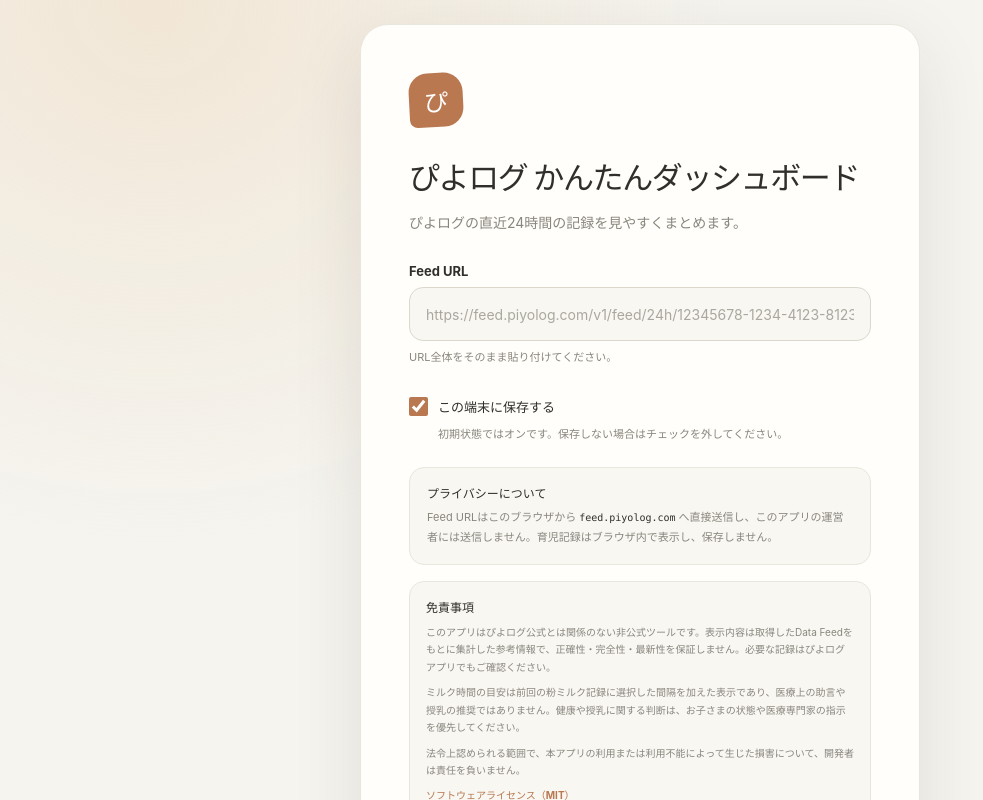
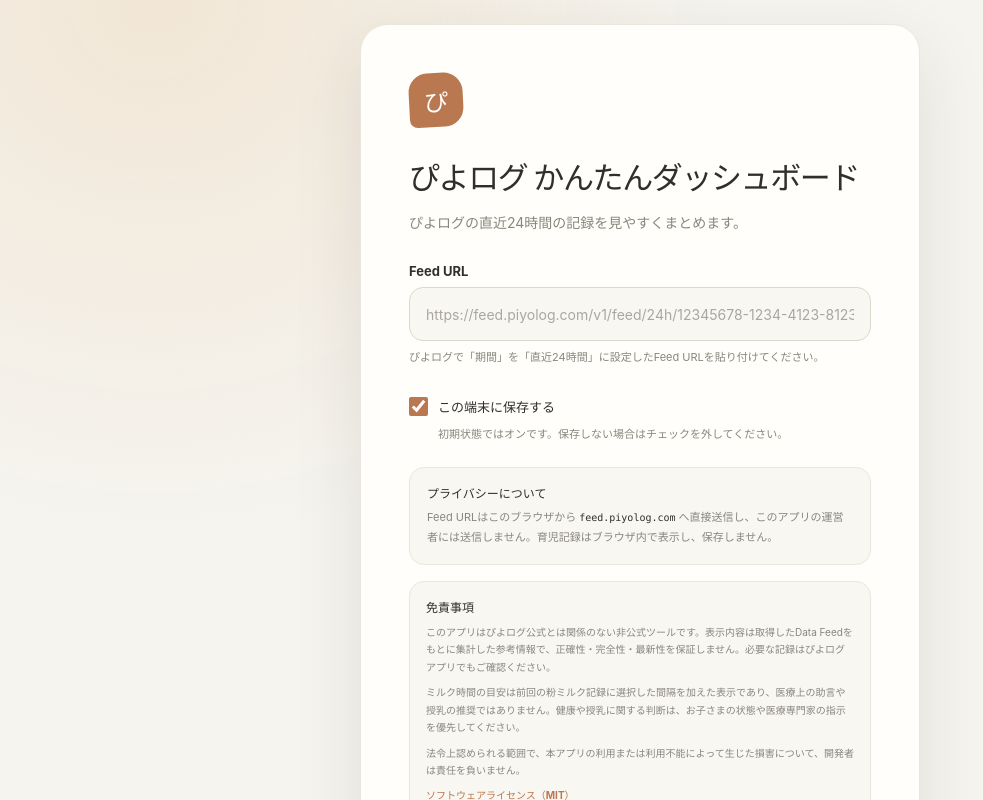
Before and after one commit to x0x0b/piyolog-dashboard, a React (Vite) app: page / in a window 1280 px wide. Shown: the top 800 px of the page, without its empty margins (0-983 px from the left). Built offline with nearby package versions, Linux system fonts and the light colour scheme.

Commit message:
feat: update feed URL hint for clearer user instructions

```diff
--- a/src/components/FeedSetup.tsx
+++ b/src/components/FeedSetup.tsx
@@ -75,7 +75,7 @@
             aria-describedby={error ? 'feed-url-hint feed-url-error' : 'feed-url-hint'}
           />
           <p className="field-hint" id="feed-url-hint">
-            URL全体をそのまま貼り付けてください。
+            ぴよログで「期間」を「直近24時間」に設定したFeed URLを貼り付けてください。
           </p>
 
           {error && (
```
